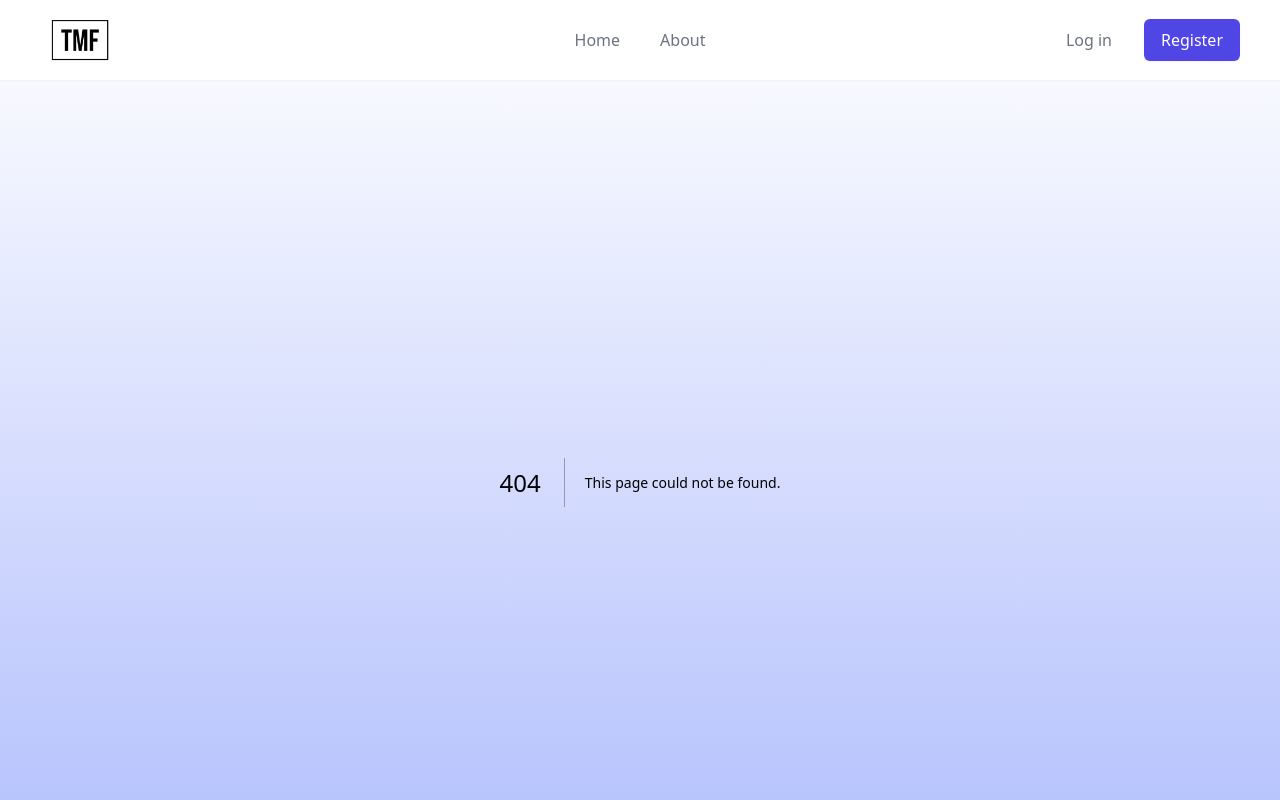
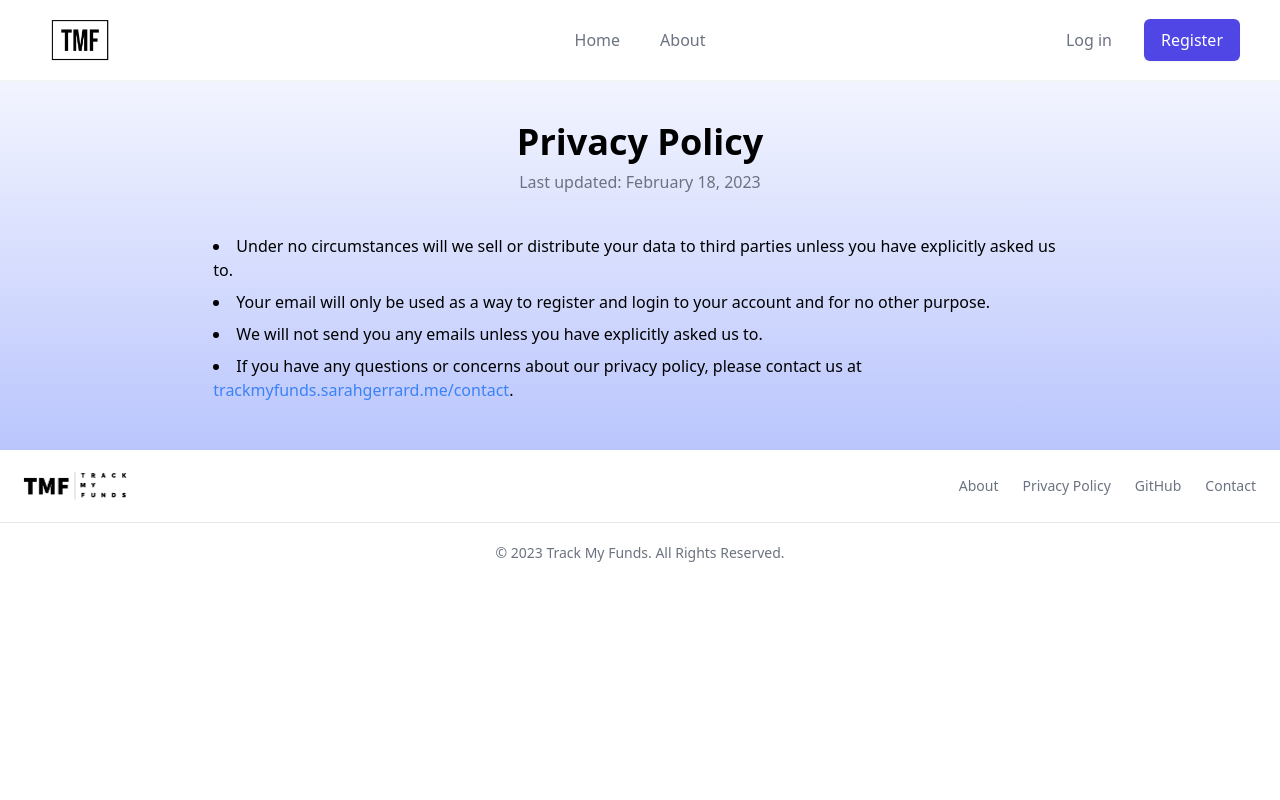
Before and after one commit to LadyBluenotes/track-my-funds, a Next.js app in the folder client/: page /privacy in a window 1280 px wide. Before the commit this address had no page. Shown: the top 800 px of the page. Built offline with nearby package versions, Linux system fonts and the light colour scheme.

Commit message:
added privacy policy page

```diff
--- /dev/null
+++ b/client/src/pages/privacy.tsx
@@ -0,0 +1,22 @@
+export default function Privacy() {
+  return (
+    <section className="w-8/12 pl-auto mx-auto py-10">
+      <h1 className="text-4xl font-bold text-center pb-2">Privacy Policy</h1>
+      <p className="text-center pb-10 text-gray-500">Last updated: February 18, 2023</p>
+      <ul className="list-disc list-inside">
+        <li className="pb-2">
+            Under no circumstances will we sell or distribute your data to third parties unless you have explicitly asked us to.
+        </li>
+        <li className="pb-2">
+            Your email will only be used as a way to register and login to your account and for no other purpose.
+        </li>
+        <li className="pb-2">
+            We will not send you any emails unless you have explicitly asked us to.
+        </li>
+        <li className="pb-2">
+            If you have any questions or concerns about our privacy policy, please contact us at <a href="https://trackmyfunds.sarahgerrard.me/contact" className="text-blue-500">trackmyfunds.sarahgerrard.me/contact</a>.
+        </li>
+    </ul>
+    </section>
+  );
+}
```
